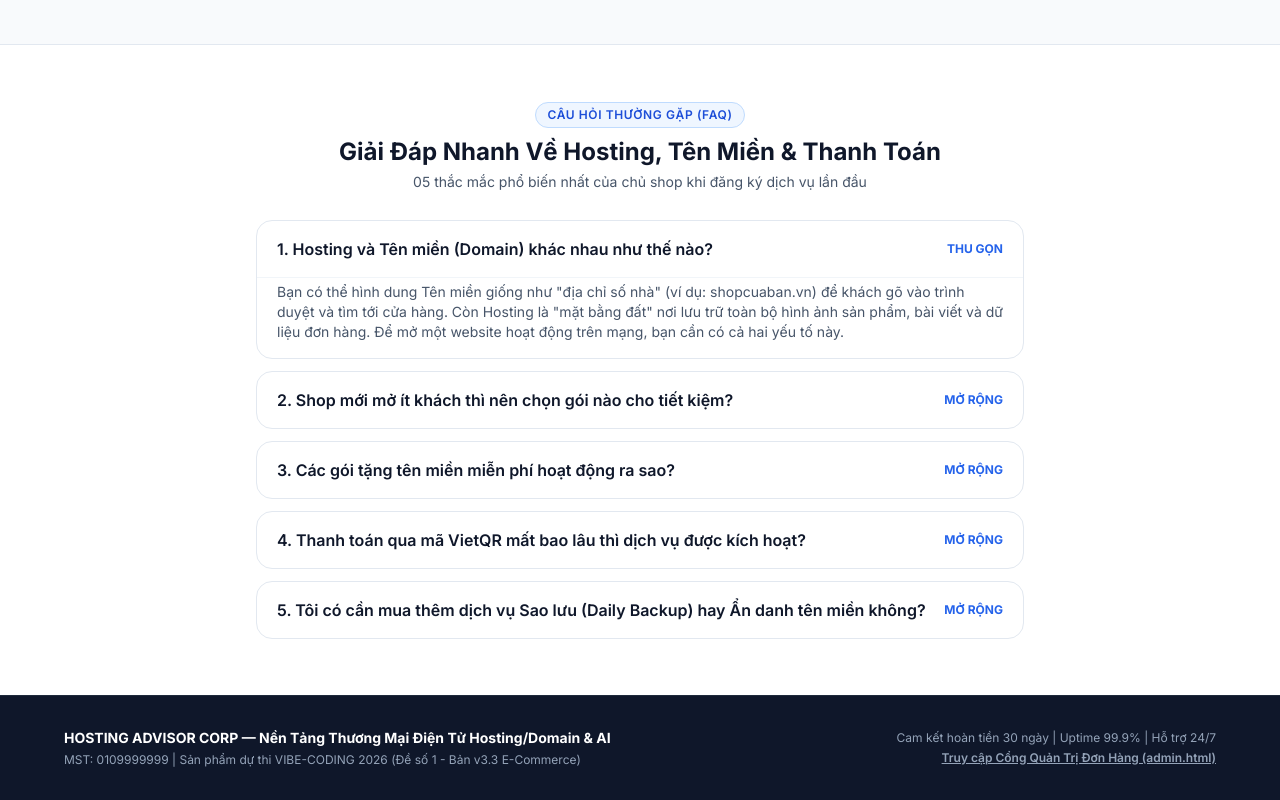
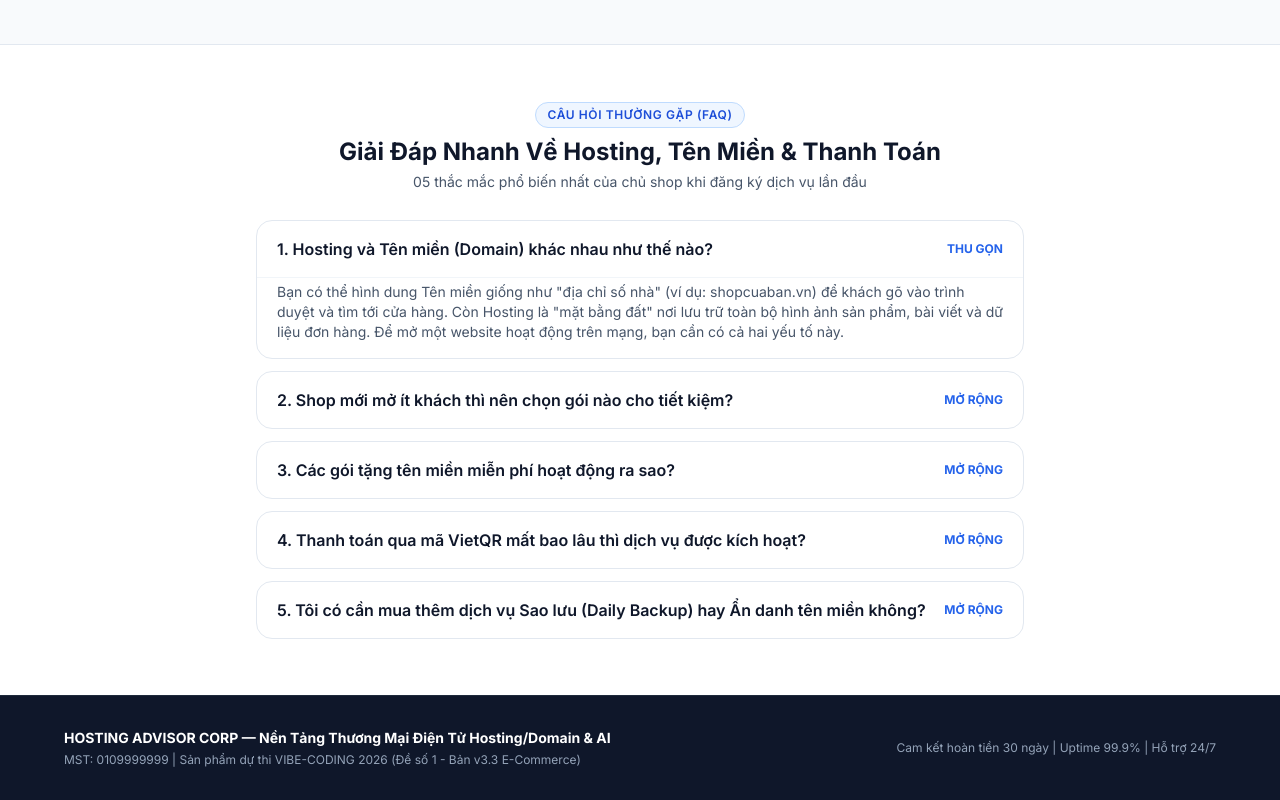
Before and after one commit to thetrac44-a11y/vibecode, a website: page public/index.html in a window 1280 px wide. Shown: the part 4587-5387 px from the top of the page. Drawn offline with nearby package versions, Linux system fonts and the light colour scheme; no server answers.

Commit message:
ui(footer): remove admin portal link from storefront footer

```diff
--- a/public/index.html
+++ b/public/index.html
@@ -1246,9 +1246,6 @@
       </div>
       <div class="flex flex-col sm:items-end gap-1 text-xs">
         <span>Cam kết hoàn tiền 30 ngày | Uptime 99.9% | Hỗ trợ 24/7</span>
-        <a href="admin.html" class="text-brand-400 hover:text-brand-300 underline font-semibold">
-          Truy cập Cổng Quản Trị Đơn Hàng (admin.html)
-        </a>
       </div>
     </div>
   </footer>
```
